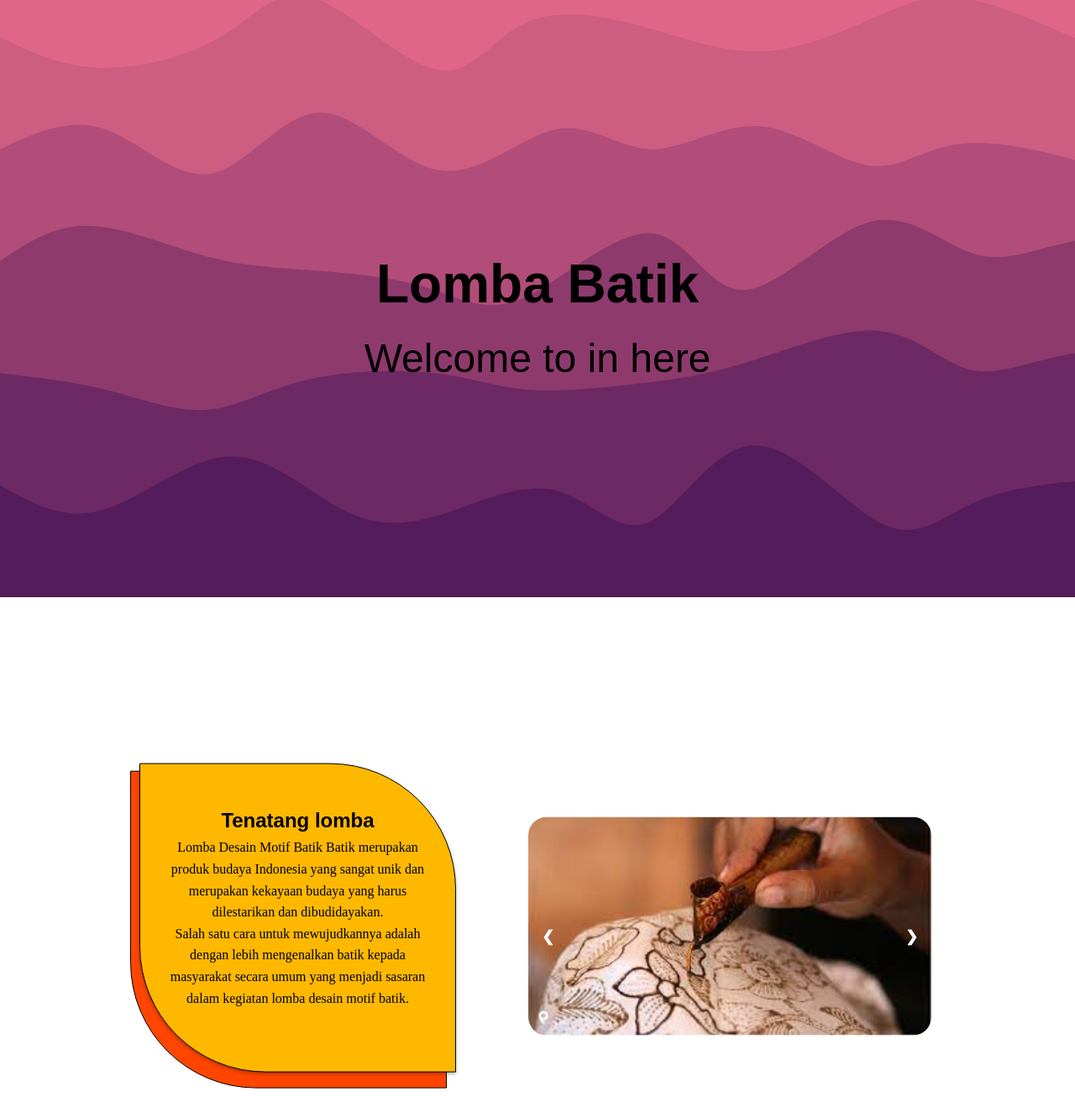
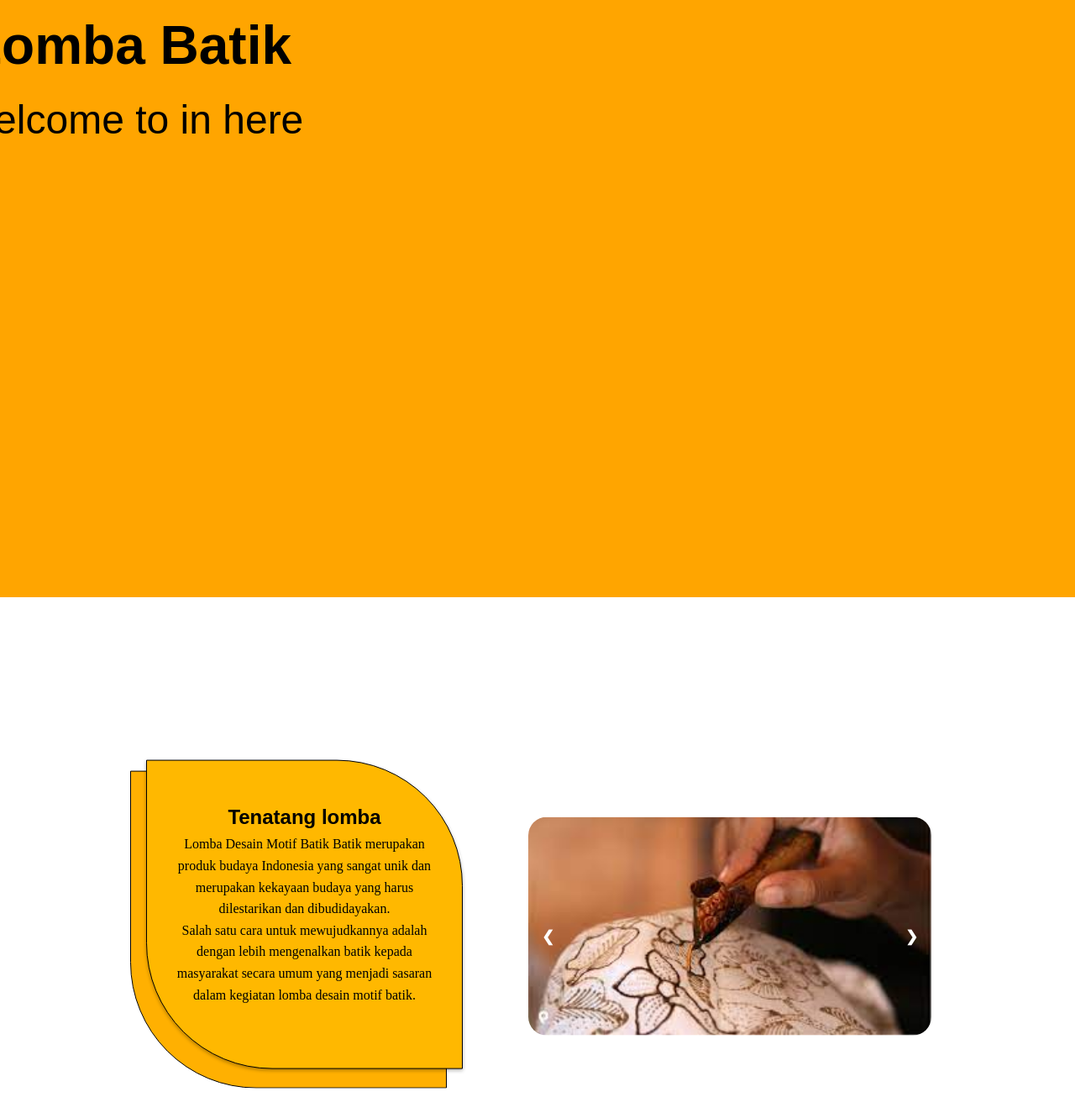
Before and after one commit to YSISUBAWEH/Event-lomba-batik, a plain HTML site: page index.html in a window 1280 px wide. Shown: the part 89-1420 px from the top of the page at 84% size. Drawn offline with Linux system fonts and the light colour scheme.

Commit message:
31 jul 2023

```diff
--- a/style.css
+++ b/style.css
@@ -25,7 +25,7 @@ html, body, section
 }
 
 #home{
-  background-image: url("./img/pattern.svg");
+  background: orange;
   width: 100%;
   height: 100vh;
   background-size: cover;
@@ -35,14 +35,13 @@ html, body, section
 
 
 .wrapper{
-    width: 870px;
+    width: 970px;
     margin: 0 auto;
     background-color: rgba(255, 68, 0, 0);
     border-radius: 8px;
-    position: absolute;
-    top: 50%;
-    left: 50%;
-    transform: translate(-50%, -50%);
+    top: 40%;
+  left: 50%;
+  transform: translate(-50%, -30%);
 }
 .wrapper .judul{
     text-align: center;
@@ -93,11 +92,12 @@ html, body, section
 }
 
 .Ellipse1{
-    width: 377px; height: 378px; background: orangered; border-radius: 0 150px;border: 1.6px solid #000;
+    width: 377px; height: 378px; background: #FFB001; border-radius: 0 150px;border: 1.6px solid #000;
+    animation: slide-in 1s forwards, fade-in 1s 1s forwards;
   }
   .Ellipse2{
     width: 377px; height: 368px; background: #FFB800; border-radius: 0 150px;
-    text-align: center;padding: 3rem 2rem;margin-top: -10px; margin-left: 10px;box-shadow: 0 2px 4px rgba(0, 0, 0, 0.30);border: 1.6px solid #000;
+    text-align: center;padding: 3rem 2rem;margin-top: -14px; margin-left: 18px;box-shadow: 0 2px 4px rgba(0, 0, 0, 0.30);border: 1.6px solid #000;
   }
   .wrapperAbout .Ellipse2 .Tentanglomba{
     text-align: center; color: black; font-size: 14px; font-family: Poppins; font-weight: 600; word-wrap: break-word;
@@ -111,6 +111,25 @@ html, body, section
   width: 480px;
   position: relative;
   margin: 2rem 1rem;
+}
+@keyframes slide-in {
+  from {
+    transform: translateX(-100%);
+    opacity: 0;
+  }
+  to {
+    transform: translateX(0);
+    opacity: 1;
+  }
+}
+
+@keyframes fade-in {
+  from {
+    opacity: 0;
+  }
+  to {
+    opacity: 1;
+  }
 }
 
 /* Hide the images by default */
@@ -303,12 +322,12 @@ html, body, section
   }
   .wrapperD .b-syarat,.b-daftar{
     width: 50%;
-    background-color: rgb(230, 255, 9);
-    margin: 0 24x;
+    margin: 0 24px;
     padding: 0.5rem;
     font-size: 18px;
     border-radius: 8px;
     align-items: center;
+    border: 1px solid #fff;
   }
   .wrapperD #syarat{
    color: #000000;
```
Also changed, not shown: script.js (line endings or trailing spaces).
